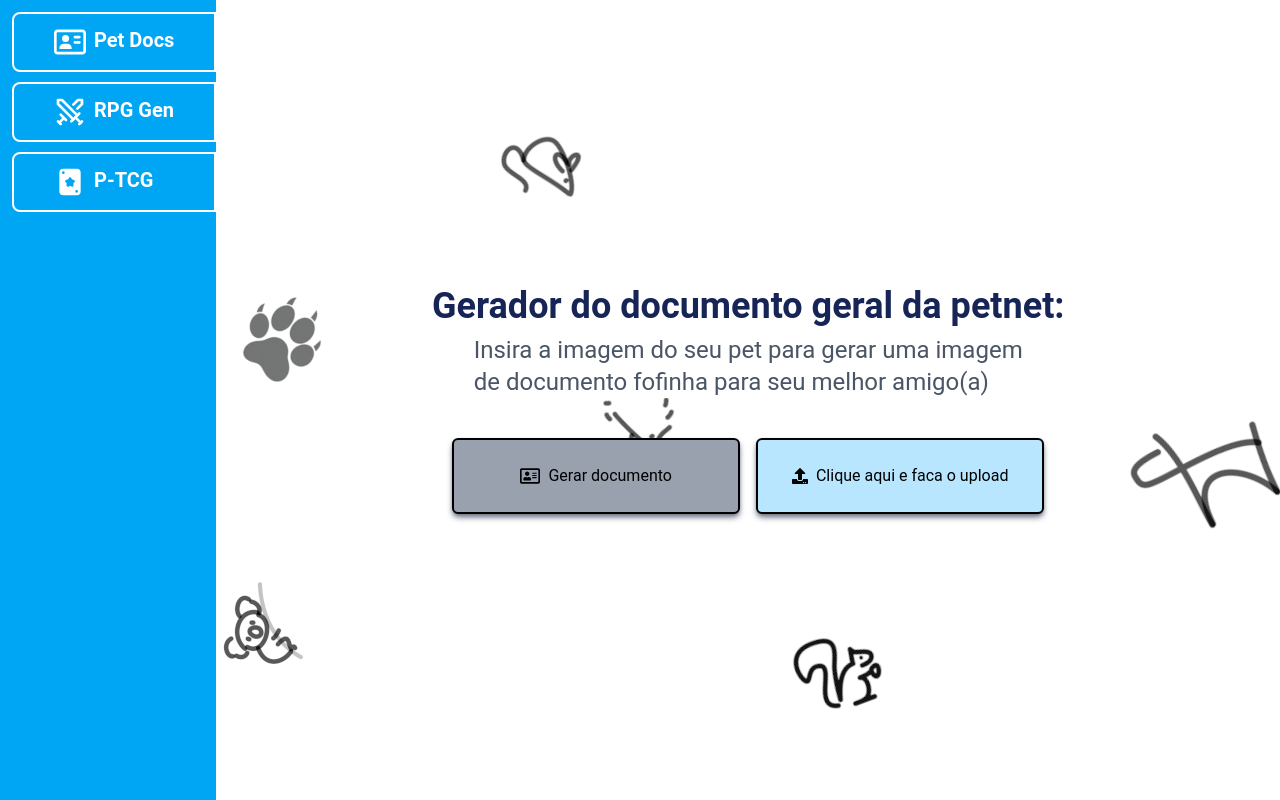
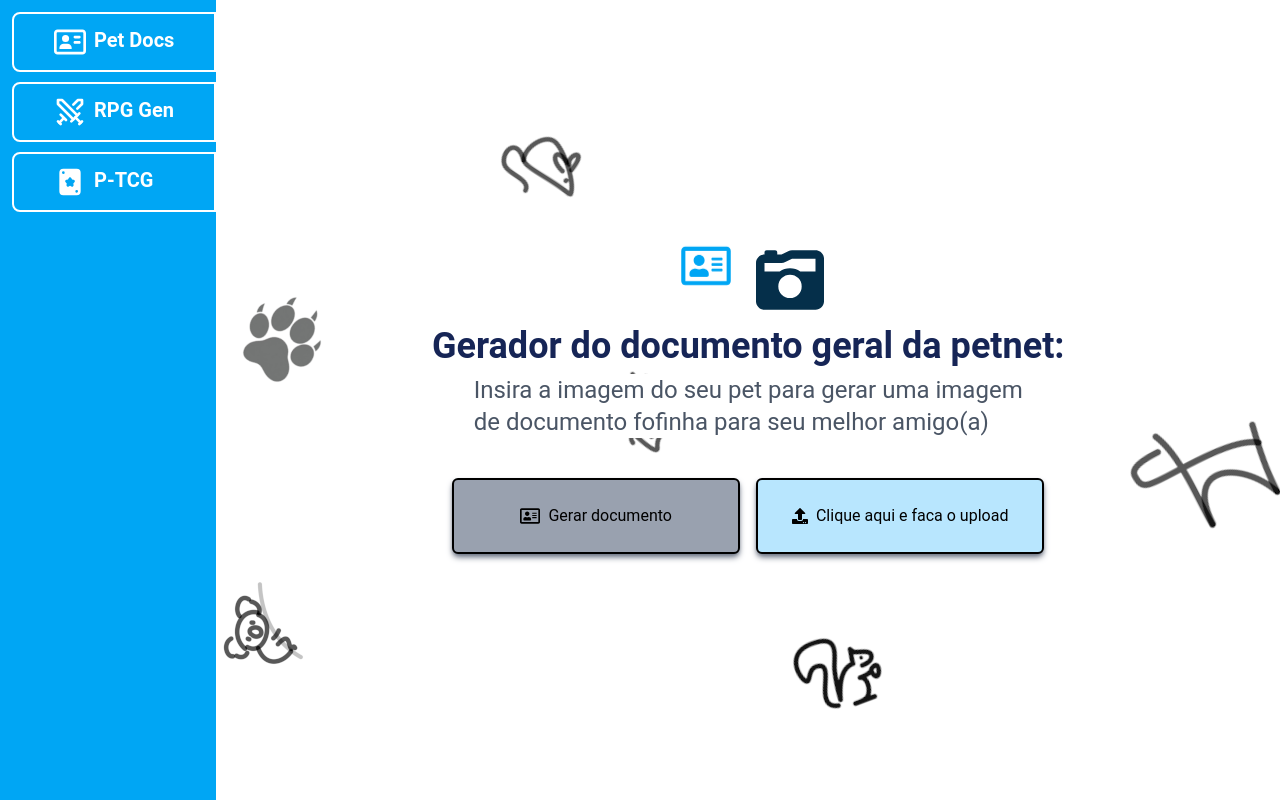
Before and after one commit to GustavoSMelo/petnet, a Next.js app: page /activities/gendocument in a window 1280 px wide. Built offline with nearby package versions, Linux system fonts and the light colour scheme.

Commit message:
:dizzy: working on animations

```diff
--- a/src/app/activities/gendocument/activities.style.css
+++ b/src/app/activities/gendocument/activities.style.css
@@ -1,9 +1,74 @@
 @charset "UTF-8";
 @import "tailwindcss";
 
+@keyframes documentAnimation {
+    0% {
+        transform: translateY(-1000%);
+        opacity: 0;
+    }
+
+    30% {
+        opacity: 1;
+    }
+
+    40% {
+        transform: translateY(0%);
+    }
+
+    50% {
+        transform: translateY(0%);
+    }
+
+    60% {
+        transform: translateY(0%);
+        opacity: 1;
+    }
+
+    70% {
+        opacity: 0.3;
+    }
+
+    100% {
+        transform: translateX(-1300%);
+        opacity: 0;
+    }
+}
+
+@keyframes cameraAnimation {
+    0%,
+    10%,
+    20%,
+    30%,
+    40%,
+    41%,
+    42%,
+    43%,
+    45% {
+        color: #052f4a;
+        transition: 0s;
+    }
+    45% {
+        color: #fcc800;
+        transition: 0s;
+    }
+
+    50% {
+        color: #efb100;
+        transition: 0s;
+    }
+
+    65% {
+        color: #d08700;
+    }
+
+    100% {
+        color: #052f4a;
+    }
+}
+
 .activitiesContainer {
     @apply flex;
-    background-image: url('/assets/background.png');
+    background-image: url("/assets/background.png");
 
     .containerFormPetInformation {
         @apply absolute w-full h-full;
@@ -30,6 +95,20 @@
 
     .activityContentDocument {
         @apply flex flex-col items-center w-full justify-center;
+
+        .documentIntroAnimation {
+            @apply flex mb-3;
+
+            .documentIconIntro {
+                @apply size-17 text-sky-500 pb-6;
+                animation: documentAnimation 4s infinite;
+            }
+
+            .cameraIconIntro {
+                @apply size-17 ml-4 text-blue-950;
+                animation: cameraAnimation 4s infinite;
+            }
+        }
 
         h1 {
             @apply text-4xl text-blue-950 font-bold mb-2;
--- a/src/app/activities/gendocument/page.tsx
+++ b/src/app/activities/gendocument/page.tsx
@@ -11,6 +11,7 @@ import {
     ICanvasPetDocumentForm,
 } from "@petnet/types/canvasPetDocument.interface";
 import { TReducerActionCanvasPetDocument } from "@petnet/types/reducerActionCanvasPetDocument.type";
+import { FaCameraRetro } from "react-icons/fa6";
 
 const Activities = () => {
     const formReducer = (
@@ -263,6 +264,10 @@ const Activities = () => {
             )}
 
             <div className="activityContentDocument">
+                <span className="documentIntroAnimation">
+                    <FaRegAddressCard className="documentIconIntro"/>
+                    <FaCameraRetro className="cameraIconIntro" />
+                </span>
                 <h1>Gerador do documento geral da petnet: </h1>
                 <h3>
                     Insira a imagem do seu pet para gerar uma imagem
```
